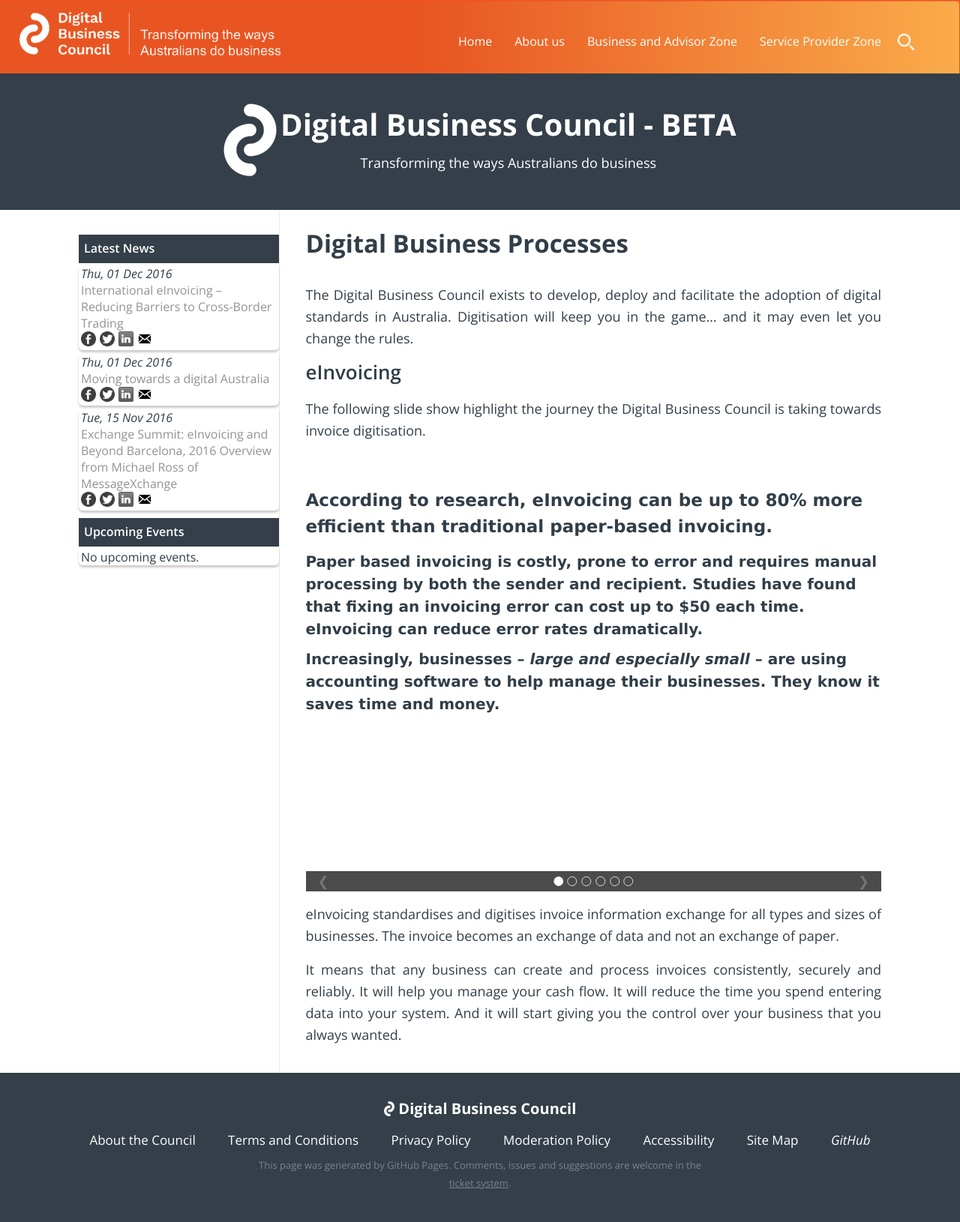
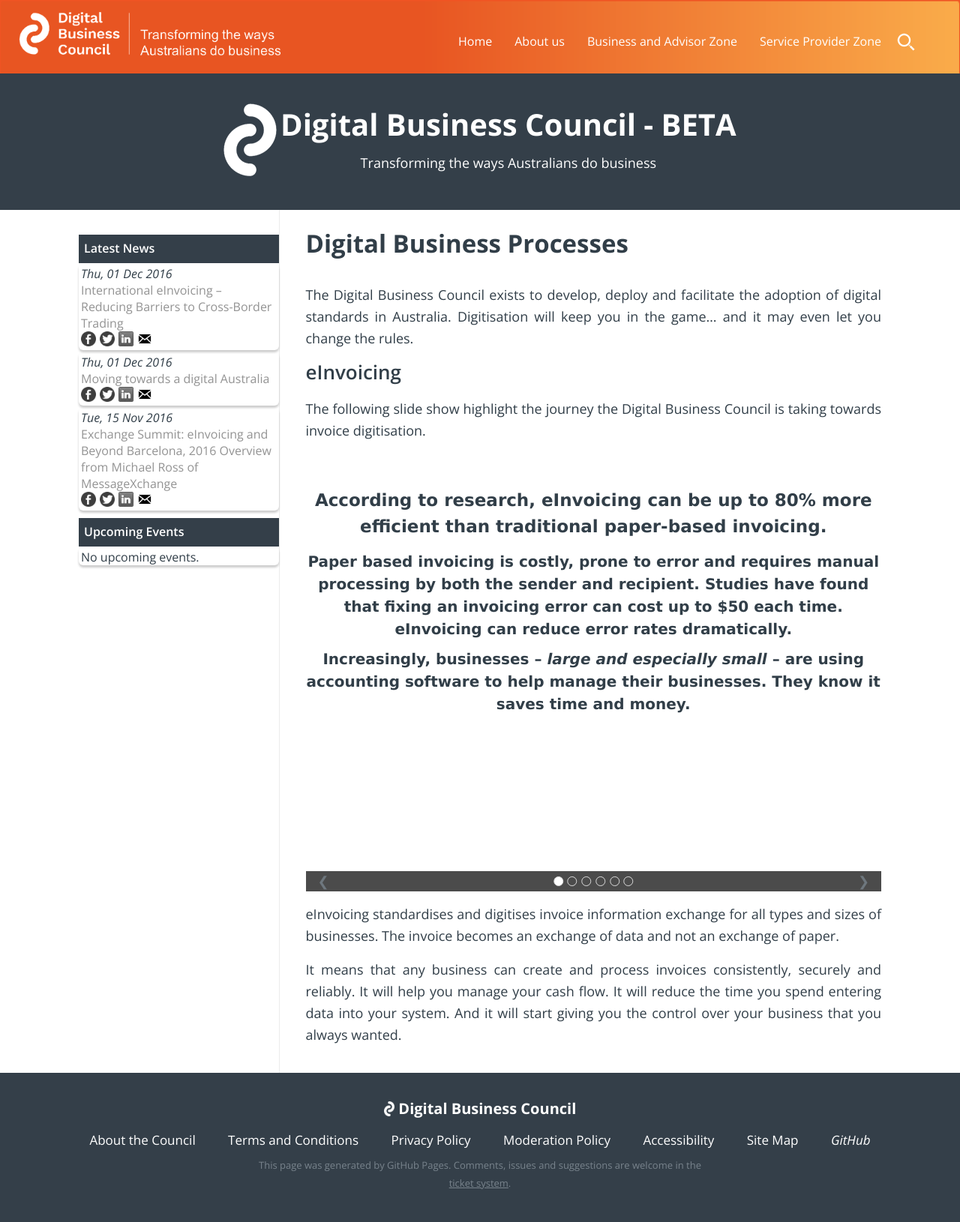
Before and after one commit to Digital-Business-Council/Digital-Business-Council.github.io, a Jekyll site: the page built from pages/business-zone/business-processes.md, in a window 1280 px wide. Shown: the whole page at 75% size. Built offline with Jekyll 4.4.1, drawn with Linux system fonts in a browser that asks for light colours.

Commit message:
Update business-processes.md

```diff
--- a/pages/business-zone/business-processes.md
+++ b/pages/business-zone/business-processes.md
@@ -35,7 +35,7 @@
 </style>
 
 <div class="w3-content w3-display-container" style="max-width:800px;height:600px">
-<div class="mySlides">
+<div class="mySlides" style="text-align:center;">
 <br>
 <br><h3>According to research, eInvoicing can be up to 80% more efficient than traditional paper-based invoicing.</h3>
 <h4>
```
